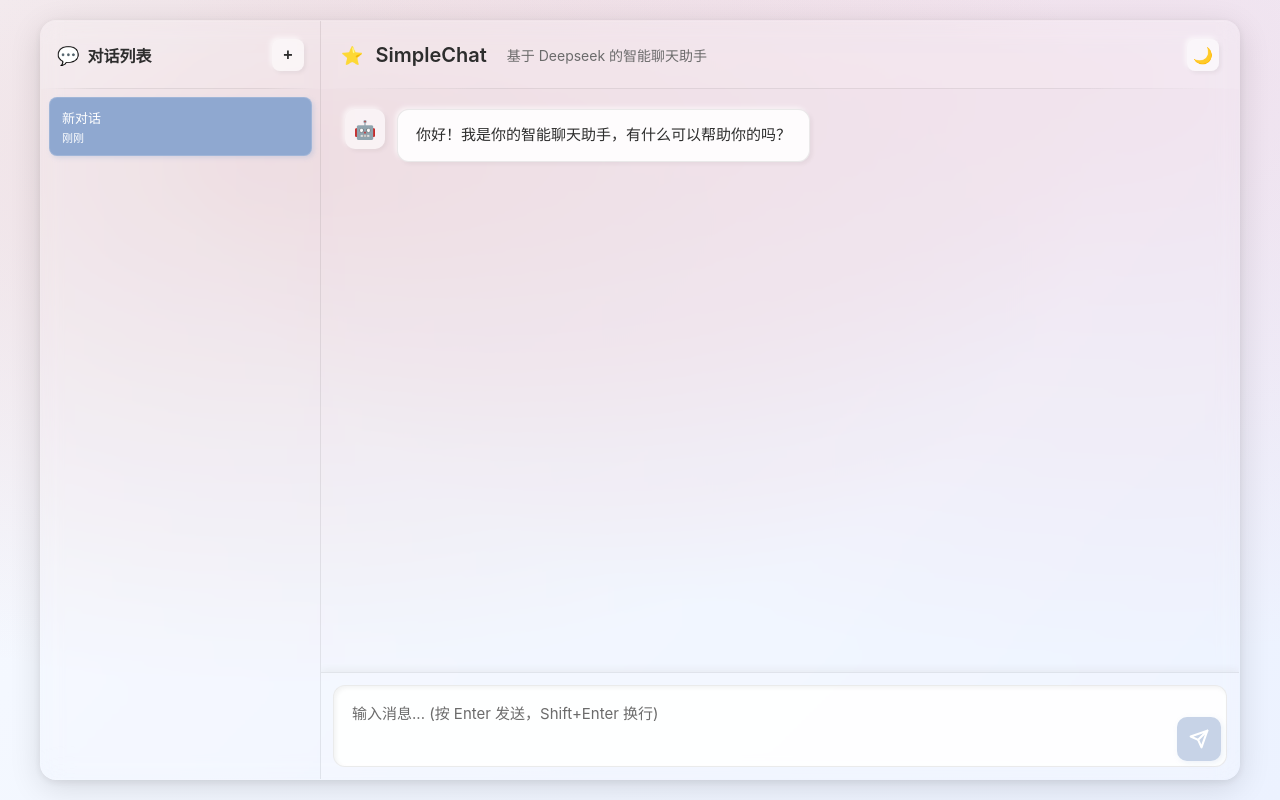
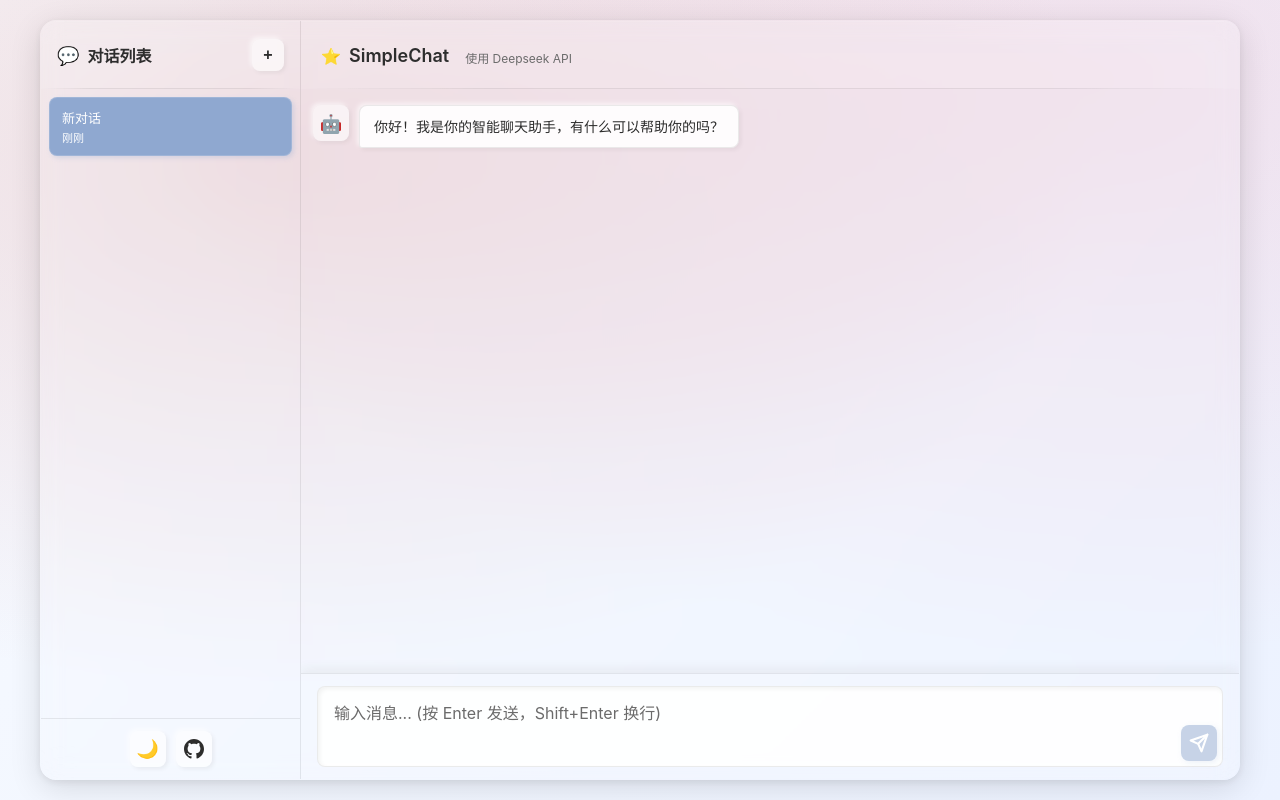
Before and after one commit to Yevin-Yu/SimpleChatAI, a React (Vite) app in the folder frontend/: page / in a window 1280 px wide. Built offline with nearby package versions, Linux system fonts and the light colour scheme.

Commit message:
fix-optimize

```diff
--- a/frontend/src/App.css
+++ b/frontend/src/App.css
@@ -188,7 +188,7 @@
   font-weight: 600;
   color: var(--text-primary);
   display: flex;
-  align-items: center;
+  align-items: flex-end;
   gap: 12px;
   margin: 0;
   transition: color 0.3s ease;
@@ -283,19 +283,8 @@
 .message {
   display: flex;
   gap: 12px;
-  animation: fadeIn 0.25s ease-out;
 }
 
-@keyframes fadeIn {
-  from {
-    opacity: 0;
-    transform: translateY(4px);
-  }
-  to {
-    opacity: 1;
-    transform: translateY(0);
-  }
-}
 
 .user-message {
   flex-direction: row-reverse;
@@ -314,7 +303,6 @@
   box-shadow:
     2px 2px 4px var(--shadow-dark),
     -2px -2px 4px var(--shadow-light);
-  transition: all 0.2s ease;
 }
 
 .user-message .message-avatar {
@@ -352,7 +340,6 @@
   overflow-wrap: break-word;
   line-height: 1.6;
   font-size: 15px;
-  transition: all 0.2s ease;
 }
 
 .user-message .message-text {
@@ -366,6 +353,85 @@
 
 .message-text p:last-child {
   margin-bottom: 0;
+}
+
+.message-text.has-typing p:last-child::after {
+  content: '';
+  display: inline-block;
+  width: 4px;
+  height: 1.2em;
+  margin-left: 5px;
+  margin-bottom: -2px;
+  background: linear-gradient(180deg, var(--accent) 0%, var(--accent-hover) 100%);
+  border-radius: 2px;
+  box-shadow:
+    0 0 6px rgba(143, 168, 208, 0.6),
+    0 0 12px rgba(143, 168, 208, 0.4);
+  animation: cursorPulse 1.2s ease-in-out infinite;
+  vertical-align: baseline;
+}
+
+@keyframes cursorPulse {
+  0%, 45% {
+    opacity: 1;
+    transform: scaleY(1);
+    box-shadow:
+      0 0 6px rgba(143, 168, 208, 0.6),
+      0 0 12px rgba(143, 168, 208, 0.4);
+  }
+  50%, 100% {
+    opacity: 0.3;
+    transform: scaleY(0.8);
+    box-shadow:
+      0 0 3px rgba(143, 168, 208, 0.3),
+      0 0 6px rgba(143, 168, 208, 0.2);
+  }
+}
+
+/* 正在思考占位符样式 */
+.message-text.thinking {
+  min-height: 40px;
+}
+
+.thinking-text {
+  display: inline-block;
+  color: var(--text-secondary);
+  font-style: italic;
+  font-size: 15px;
+}
+
+.thinking-dots {
+  display: inline-block;
+  margin-left: 2px;
+}
+
+.thinking-dots span {
+  display: inline-block;
+  animation: thinkingDot 1.4s infinite;
+  margin-left: 2px;
+}
+
+.thinking-dots span:nth-child(1) {
+  animation-delay: 0s;
+}
+
+.thinking-dots span:nth-child(2) {
+  animation-delay: 0.2s;
+}
+
+.thinking-dots span:nth-child(3) {
+  animation-delay: 0.4s;
+}
+
+@keyframes thinkingDot {
+  0%, 60%, 100% {
+    opacity: 0.3;
+    transform: translateY(0);
+  }
+  30% {
+    opacity: 1;
+    transform: translateY(-4px);
+  }
 }
 
 .message-text ul,
@@ -529,11 +595,23 @@
 
 .typing-indicator {
   display: inline-block;
-  color: var(--accent);
-  font-weight: bold;
-  animation: blink 1s infinite;
-  margin-left: 4px;
+  width: 4px;
+  height: 1.2em;
+  margin-left: 5px;
+  margin-bottom: -2px;
+  background: linear-gradient(180deg, var(--accent) 0%, var(--accent-hover) 100%);
+  border-radius: 2px;
+  box-shadow:
+    0 0 6px rgba(143, 168, 208, 0.6),
+    0 0 12px rgba(143, 168, 208, 0.4);
+  animation: cursorPulse 1.2s ease-in-out infinite;
+  vertical-align: baseline;
 }
+
+.message-text > .typing-indicator {
+  display: inline-block;
+}
+
 
 @keyframes blink {
   0%, 50% {
@@ -911,6 +989,73 @@
   border-radius: 3px;
 }
 
+.sidebar-footer {
+  padding: 12px 16px;
+  border-top: 1px solid var(--border);
+  background: rgba(255, 255, 255, 0.05);
+  backdrop-filter: blur(20px);
+  -webkit-backdrop-filter: blur(20px);
+  display: flex;
+  flex-direction: row;
+  justify-content: center;
+  align-items: center;
+  gap: 10px;
+  flex-shrink: 0;
+}
+
+:root[data-theme='dark'] .sidebar-footer {
+  background: rgba(0, 0, 0, 0.1);
+}
+
+.sidebar-footer-item {
+  display: flex;
+  justify-content: center;
+  align-items: center;
+  flex-shrink: 0;
+}
+
+.sidebar-github-link {
+  width: 32px;
+  height: 32px;
+  border-radius: 8px;
+  border: none;
+  background: var(--bg-tertiary);
+  color: var(--text-primary);
+  font-size: 16px;
+  cursor: pointer;
+  display: flex;
+  align-items: center;
+  justify-content: center;
+  transition: all 0.3s ease;
+  box-shadow:
+    2px 2px 4px var(--shadow-dark),
+    -2px -2px 4px var(--shadow-light);
+  -webkit-tap-highlight-color: transparent;
+  touch-action: manipulation;
+  text-decoration: none;
+}
+
+.sidebar-github-link:hover {
+  transform: translateY(-1px);
+  box-shadow:
+    4px 4px 8px var(--shadow-dark),
+    -4px -4px 8px var(--shadow-light);
+}
+
+.sidebar-github-link:active {
+  transform: translateY(0);
+  box-shadow:
+    inset 2px 2px 4px var(--shadow-inset-dark),
+    inset -2px -2px 4px var(--shadow-inset-light);
+}
+
+.sidebar-github-link svg {
+  width: 18px;
+  height: 18px;
+  flex-shrink: 0;
+  display: block;
+}
+
 .empty-chats {
   padding: 40px 20px;
   text-align: center;
@@ -1034,6 +1179,7 @@
     right: 0;
     bottom: 0;
   }
+}
 
   .chat-container {
     border-radius: 0;
@@ -1080,6 +1226,16 @@
     width: 36px;
     height: 36px;
     font-size: 18px;
+  }
+
+  .sidebar-github-link {
+    width: 36px;
+    height: 36px;
+  }
+
+  .sidebar-github-link svg {
+    width: 20px;
+    height: 20px;
   }
 
   .menu-button {
@@ -1185,6 +1341,16 @@
     font-size: 16px;
   }
 
+  .sidebar-github-link {
+    width: 32px;
+    height: 32px;
+  }
+
+  .sidebar-github-link svg {
+    width: 18px;
+    height: 18px;
+  }
+
   .menu-button {
     width: 28px;
     height: 28px;
--- a/frontend/src/App.jsx
+++ b/frontend/src/App.jsx
@@ -1,4 +1,4 @@
-import { useState, useRef, useEffect } from 'react';
+import { useState, useRef, useEffect, useCallback, useMemo } from 'react';
 import { sendChatMessage } from './utils/api';
 import { useTheme } from './hooks/useTheme';
 import { useChatHistory } from './hooks/useChatHistory';
@@ -10,8 +10,10 @@ import ThemeToggle from './components/ThemeToggle';
 import './App.css';
 
 const INITIAL_MESSAGE = {
+  id: crypto.randomUUID(),
   role: 'assistant',
   content: '你好！我是你的智能聊天助手，有什么可以帮助你的吗？',
+  timestamp: Date.now(),
 };
 
 export default function App() {
@@ -37,30 +39,93 @@ export default function App() {
     return typeof window !== 'undefined' && window.innerWidth >= 769;
   });
   const messagesEndRef = useRef(null);
+  const isUpdatingFromChatRef = useRef(false);
+  const prevChatIdRef = useRef(currentChatId);
+  const prevMessagesLengthRef = useRef(messages.length);
+  const prevLastMessageContentRef = useRef('');
 
+  // 当切换聊天时，从 chat 中加载消息
   useEffect(() => {
+    // 只有当 currentChatId 改变时才从 chat 加载消息
+    if (prevChatIdRef.current !== currentChatId) {
+      prevChatIdRef.current = currentChatId;
       const currentChat = getCurrentChat();
       if (currentChat) {
+        isUpdatingFromChatRef.current = true;
         setMessages(currentChat.messages);
       } else if (chats.length === 0) {
         const newChat = createNewChat();
+        isUpdatingFromChatRef.current = true;
         setMessages(newChat.messages);
       } else {
+        isUpdatingFromChatRef.current = true;
         setMessages([INITIAL_MESSAGE]);
       }
-  }, [currentChatId, chats]);
+    }
+  }, [currentChatId]);
 
+  // 只在消息数量增加或 AI 回复内容更新时滚动（避免输入时闪烁）
   useEffect(() => {
-    messagesEndRef.current?.scrollIntoView({ behavior: 'smooth' });
-  }, [messages]);
+    const currentLength = messages.length;
+    const lastMessage = messages[messages.length - 1];
+    const lastMessageContent = lastMessage?.content || '';
+    const isNewMessage = currentLength > prevMessagesLengthRef.current;
+    const isAIMessageUpdate = loading &&
+                              lastMessage?.role === 'assistant' &&
+                              lastMessageContent !== prevLastMessageContentRef.current;
 
+    // 只在以下情况滚动：
+    // 1. 新消息添加（消息数量增加）
+    // 2. AI 正在回复且内容更新
+    // 3. 切换聊天时（消息从 0 变为有消息）
+    if (isNewMessage || isAIMessageUpdate || (currentLength > 0 && prevMessagesLengthRef.current === 0)) {
+      prevMessagesLengthRef.current = currentLength;
+      prevLastMessageContentRef.current = lastMessageContent;
+
+      // 使用 requestAnimationFrame 确保 DOM 更新后再滚动
+      requestAnimationFrame(() => {
+        if (messagesEndRef.current) {
+          messagesEndRef.current.scrollIntoView({ behavior: 'smooth' });
+        }
+      });
+    } else {
+      prevMessagesLengthRef.current = currentLength;
+      if (lastMessage) {
+        prevLastMessageContentRef.current = lastMessageContent;
+      }
+    }
+  }, [messages, loading]);
+
+  // 将 messages 同步到 chat，但避免循环更新
   useEffect(() => {
+    // 如果是从 chat 加载的消息，不需要同步回去
+    if (isUpdatingFromChatRef.current) {
+      isUpdatingFromChatRef.current = false;
+      return;
+    }
+
     if (currentChatId && messages.length > 0) {
+      const currentChat = getCurrentChat();
+      const chatMessages = currentChat?.messages || [];
+
+      // 优化：先比较长度，再比较最后一条消息（避免频繁的 JSON.stringify）
+      if (chatMessages.length !== messages.length) {
         updateChat(currentChatId, messages);
+      } else if (chatMessages.length > 0) {
+        // 只比较最后一条消息（最常变化的部分）
+        const lastChatMsg = chatMessages[chatMessages.length - 1];
+        const lastMsg = messages[messages.length - 1];
+        if (!lastChatMsg || !lastMsg ||
+            lastChatMsg.content !== lastMsg.content ||
+            lastChatMsg.role !== lastMsg.role ||
+            lastChatMsg.id !== lastMsg.id) {
+          updateChat(currentChatId, messages);
+        }
+      }
     }
   }, [messages, currentChatId]);
 
-  const handleSend = async () => {
+  const handleSend = useCallback(async () => {
     if (!input.trim() || loading) return;
 
     if (!currentChatId) {
@@ -68,14 +133,24 @@ export default function App() {
       setMessages(newChat.messages);
     }
 
-    const userMessage = { role: 'user', content: input.trim() };
+    const userMessage = {
+      id: crypto.randomUUID(),
+      role: 'user',
+      content: input.trim(),
+      timestamp: Date.now()
+    };
     const newMessages = [...messages, userMessage];
     setMessages(newMessages);
     setInput('');
     setLoading(true);
 
     const aiMessageIndex = newMessages.length;
-    setMessages([...newMessages, { role: 'assistant', content: '' }]);
+    setMessages([...newMessages, {
+      id: crypto.randomUUID(),
+      role: 'assistant',
+      content: '',
+      timestamp: Date.now()
+    }]);
 
     let accumulatedContent = '';
 
@@ -106,22 +181,26 @@ export default function App() {
     );
 
     setLoading(false);
-  };
+  }, [input, loading, messages, currentChatId, createNewChat]);
 
-  const handleNewChat = () => {
+  const handleNewChat = useCallback(() => {
     const newChat = createNewChat();
     setMessages(newChat.messages);
     if (window.innerWidth < 769) {
       setSidebarOpen(false);
     }
-  };
+  }, [createNewChat]);
 
-  const handleSwitchChat = (chatId) => {
+  const handleSwitchChat = useCallback((chatId) => {
     switchChat(chatId);
     if (window.innerWidth < 769) {
       setSidebarOpen(false);
     }
-  };
+  }, [switchChat]);
+
+  const handleToggleSidebar = useCallback(() => {
+    setSidebarOpen(prev => !prev);
+  }, []);
 
   return (
     <div className="app">
@@ -132,21 +211,25 @@ export default function App() {
         onSwitchChat={handleSwitchChat}
         onDeleteChat={deleteChat}
         isOpen={sidebarOpen}
-        onToggle={() => setSidebarOpen(!sidebarOpen)}
+        onToggle={handleToggleSidebar}
+        themeToggle={<ThemeToggle theme={theme} onToggle={toggleTheme} />}
       />
       <div className="chat-container">
         <ChatHeader
-          themeToggle={<ThemeToggle theme={theme} onToggle={toggleTheme} />}
-          onMenuClick={() => setSidebarOpen(!sidebarOpen)}
+          onMenuClick={handleToggleSidebar}
         />
         <div className="messages-container">
-          {messages.map((message, index) => (
+          {useMemo(() => messages.map((message, index) => {
+            const isLastMessage = index === messages.length - 1;
+            const isTypingMessage = loading && isLastMessage && message.role === 'assistant';
+            return (
               <Message
-              key={index}
+                key={message.id || `msg-${index}-${message.timestamp || Date.now()}`}
                 message={message}
-              isTyping={loading && index === messages.length - 1 && message.role === 'assistant'}
+                isTyping={isTypingMessage}
               />
-          ))}
+            );
+          }), [messages, loading])}
           <div ref={messagesEndRef} />
         </div>
         <ChatInput
--- a/frontend/src/components/ChatHeader.jsx
+++ b/frontend/src/components/ChatHeader.jsx
@@ -1,4 +1,6 @@
-export default function ChatHeader({ themeToggle, onMenuClick }) {
+import { memo } from 'react';
+
+function ChatHeader({ onMenuClick }) {
   return (
     <div className="chat-header">
       <div className="header-left">
@@ -7,10 +9,11 @@ export default function ChatHeader({ themeToggle, onMenuClick }) {
         </button>
         <h1>
           <span>SimpleChat</span>
-          <span className="header-subtitle">基于 Deepseek 的智能聊天助手</span>
+          <span className="header-subtitle">使用 Deepseek API</span>
         </h1>
       </div>
-      {themeToggle}
     </div>
   );
 }
+
+export default memo(ChatHeader);
--- a/frontend/src/components/ChatInput.jsx
+++ b/frontend/src/components/ChatInput.jsx
@@ -1,15 +1,21 @@
-export default function ChatInput({ value, onChange, onSend, disabled, loading }) {
-  const isMobile = /iPhone|iPad|iPod|Android/i.test(navigator.userAgent);
+import { useMemo, memo, useCallback } from 'react';
+
+function ChatInput({ value, onChange, onSend, disabled, loading }) {
+  const isMobile = useMemo(() => {
+    return /iPhone|iPad|iPod|Android/i.test(navigator.userAgent) ||
+           (typeof window !== 'undefined' && window.innerWidth < 768);
+  }, []);
+
   const placeholder = isMobile
     ? '输入消息...'
     : '输入消息... (按 Enter 发送，Shift+Enter 换行)';
 
-  const handleKeyPress = (e) => {
+  const handleKeyPress = useCallback((e) => {
     if (e.key === 'Enter' && !e.shiftKey) {
       e.preventDefault();
       onSend();
     }
-  };
+  }, [onSend]);
 
   return (
     <div className="input-container">
@@ -51,3 +57,5 @@ export default function ChatInput({ value, onChange, onSend, disabled, loading }
     </div>
   );
 }
+
+export default ChatInput;
--- a/frontend/src/components/ChatSidebar.jsx
+++ b/frontend/src/components/ChatSidebar.jsx
@@ -1,6 +1,4 @@
-import { useState } from 'react';
-
-export default function ChatSidebar({ chats, currentChatId, onNewChat, onSwitchChat, onDeleteChat, isOpen, onToggle }) {
+export default function ChatSidebar({ chats, currentChatId, onNewChat, onSwitchChat, onDeleteChat, isOpen, onToggle, themeToggle }) {
   const formatTime = (timestamp) => {
     const date = new Date(timestamp);
     const now = new Date();
@@ -70,6 +68,24 @@ export default function ChatSidebar({ chats, currentChatId, onNewChat, onSwitchC
             </div>
           )}
         </div>
+        <div className="sidebar-footer">
+          {themeToggle && (
+            <div className="sidebar-footer-item">
+              {themeToggle}
+            </div>
+          )}
+          <a
+            href="https://github.com/Yevin-Yu/SimpleChatAI"
+            target="_blank"
+            rel="noopener noreferrer"
+            className="sidebar-github-link"
+            title="GitHub 仓库"
+          >
+            <svg viewBox="0 0 24 24" fill="currentColor">
+              <path d="M12 0c-6.626 0-12 5.373-12 12 0 5.302 3.438 9.8 8.207 11.387.599.111.793-.261.793-.577v-2.234c-3.338.726-4.033-1.416-4.033-1.416-.546-1.387-1.333-1.756-1.333-1.756-1.089-.745.083-.729.083-.729 1.205.084 1.839 1.237 1.839 1.237 1.07 1.834 2.807 1.304 3.492.997.107-.775.418-1.305.762-1.604-2.665-.305-5.467-1.334-5.467-5.931 0-1.311.469-2.381 1.236-3.221-.124-.303-.535-1.524.117-3.176 0 0 1.008-.322 3.301 1.23.957-.266 1.983-.399 3.003-.404 1.02.005 2.047.138 3.006.404 2.291-1.552 3.297-1.23 3.297-1.23.653 1.653.242 2.874.118 3.176.77.84 1.235 1.911 1.235 3.221 0 4.609-2.807 5.624-5.479 5.921.43.372.823 1.102.823 2.222v3.293c0 .319.192.694.801.576 4.765-1.589 8.199-6.086 8.199-11.386 0-6.627-5.373-12-12-12z"/>
+            </svg>
+          </a>
+        </div>
       </div>
     </>
   );
--- a/frontend/src/components/Message.jsx
+++ b/frontend/src/components/Message.jsx
@@ -1,25 +1,11 @@
+import { memo, useMemo } from 'react';
 import ReactMarkdown from 'react-markdown';
 import remarkGfm from 'remark-gfm';
 import rehypeHighlight from 'rehype-highlight';
 import '../styles/code-highlight.css';
 
-export default function Message({ message, isTyping }) {
-  const isUser = message.role === 'user';
-
-  return (
-    <div className={`message ${isUser ? 'user-message' : 'ai-message'}`}>
-      <div className="message-avatar">
-        {isUser ? '👤' : '🤖'}
-      </div>
-      <div className="message-content">
-        <div className="message-text">
-          {isUser ? (
-            message.content
-          ) : (
-            <ReactMarkdown
-              remarkPlugins={[remarkGfm]}
-              rehypePlugins={[rehypeHighlight]}
-              components={{
+// 缓存 ReactMarkdown 组件配置，避免每次渲染都重新创建
+const markdownComponents = {
   code({ node, inline, className, children, ...props }) {
     if (inline) {
       return (
@@ -37,14 +23,67 @@ export default function Message({ message, isTyping }) {
   pre({ children, ...props }) {
     return <pre {...props}>{children}</pre>;
   },
-              }}
+  p({ children, ...props }) {
+    return <p {...props}>{children}</p>;
+  },
+};
+
+function Message({ message, isTyping }) {
+  const isUser = useMemo(() => message.role === 'user', [message.role]);
+  const isEmpty = useMemo(() => !message.content || message.content.trim() === '', [message.content]);
+  const showThinking = useMemo(() => !isUser && isTyping && isEmpty, [isUser, isTyping, isEmpty]);
+
+  return (
+    <div className={`message ${isUser ? 'user-message' : 'ai-message'}`}>
+      <div className="message-avatar">
+        {isUser ? '👤' : '🤖'}
+      </div>
+      <div className="message-content">
+        <div className={`message-text ${isTyping ? 'has-typing' : ''} ${showThinking ? 'thinking' : ''}`}>
+          {isUser ? (
+            <>
+              {message.content}
+              {isTyping && <span className="typing-indicator">|</span>}
+            </>
+          ) : (
+            <>
+              {showThinking ? (
+                <span className="thinking-text">
+                  正在思考
+                  <span className="thinking-dots">
+                    <span>.</span>
+                    <span>.</span>
+                    <span>.</span>
+                  </span>
+                </span>
+              ) : (
+                <ReactMarkdown
+                  remarkPlugins={[remarkGfm]}
+                  rehypePlugins={[rehypeHighlight]}
+                  components={markdownComponents}
                 >
                   {message.content}
                 </ReactMarkdown>
               )}
-          {isTyping && <span className="typing-indicator">▋</span>}
+            </>
+          )}
         </div>
       </div>
     </div>
   );
 }
+
+export default memo(Message, (prevProps, nextProps) => {
+  // 自定义比较函数：只有 message 或 isTyping 真正改变时才重新渲染
+  // 返回 true 表示 props 相同，不需要重新渲染（React.memo 的行为）
+  // 返回 false 表示 props 不同，需要重新渲染
+  const messageChanged = (
+    prevProps.message.id !== nextProps.message.id ||
+    prevProps.message.content !== nextProps.message.content ||
+    prevProps.message.role !== nextProps.message.role
+  );
+  const typingChanged = prevProps.isTyping !== nextProps.isTyping;
+
+  // 如果消息或 typing 状态都没改变，返回 true（不重新渲染）
+  return !messageChanged && !typingChanged;
+});
--- a/frontend/src/hooks/useChatHistory.js
+++ b/frontend/src/hooks/useChatHistory.js
@@ -3,15 +3,17 @@ import { useState, useEffect } from 'react';
 const CHAT_HISTORY_KEY = 'simplechat-history';
 const CURRENT_CHAT_KEY = 'simplechat-current-chat';
 
+const INITIAL_ASSISTANT_MESSAGE = {
+  id: crypto.randomUUID(),
+  role: 'assistant',
+  content: '你好！我是你的智能聊天助手，有什么可以帮助你的吗？',
+  timestamp: Date.now(),
+};
+
 const createInitialChat = () => ({
   id: crypto.randomUUID(),
   title: '新对话',
-  messages: [
-    {
-      role: 'assistant',
-      content: '你好！我是你的智能聊天助手，有什么可以帮助你的吗？',
-    },
-  ],
+  messages: [INITIAL_ASSISTANT_MESSAGE],
   createdAt: Date.now(),
   updatedAt: Date.now(),
 });
@@ -53,12 +55,11 @@ export function useChatHistory() {
     const newChat = {
       id: crypto.randomUUID(),
       title: '新对话',
-      messages: [
-        {
-          role: 'assistant',
-          content: '你好！我是你的智能聊天助手，有什么可以帮助你的吗？',
-        },
-      ],
+      messages: [{
+        ...INITIAL_ASSISTANT_MESSAGE,
+        id: crypto.randomUUID(),
+        timestamp: Date.now(),
+      }],
       createdAt: Date.now(),
       updatedAt: Date.now(),
     };
@@ -85,11 +86,13 @@ export function useChatHistory() {
   };
 
   const deleteChat = (chatId) => {
-    setChats((prev) => prev.filter((chat) => chat.id !== chatId));
-    if (currentChatId === chatId) {
-      const remaining = chats.filter((chat) => chat.id !== chatId);
-      setCurrentChatId(remaining.length > 0 ? remaining[0].id : null);
-    }
+    setChats((prev) => {
+      const filtered = prev.filter((chat) => chat.id !== chatId);
+      if (currentChatId === chatId) {
+        setCurrentChatId(filtered.length > 0 ? filtered[0].id : null);
+      }
+      return filtered;
+    });
   };
 
   const getCurrentChat = () => {
```
Also changed, not shown: 1 other file (tests, documents, lock files or other folders). Lines whose indentation alone changed are shown as unchanged.
